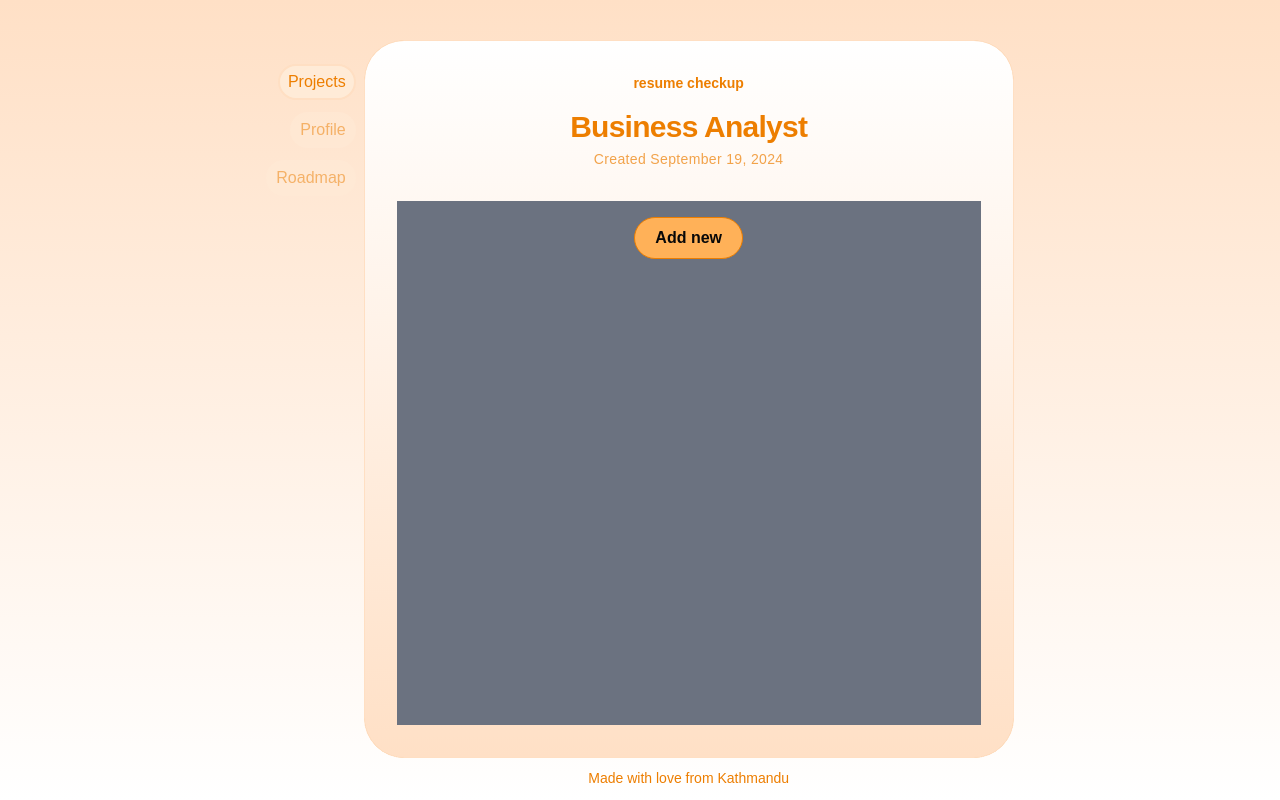
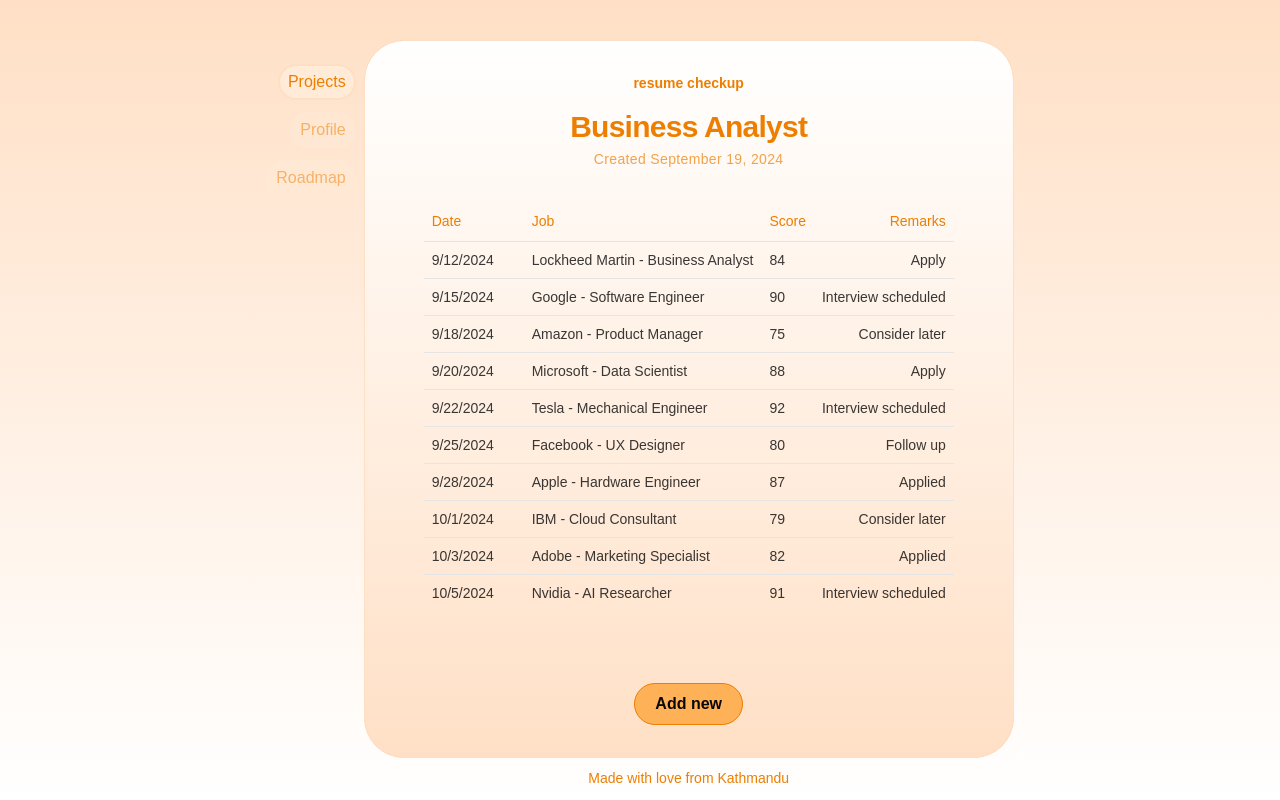
Before and after one commit to dangol-anish/resume-expert, a Next.js app: page /projects/list in a window 1280 px wide. Built offline with nearby package versions, Linux system fonts and the light colour scheme; a web font is replaced by a local one.

Commit message:
bug: scrollbar

```diff
--- a/app/projects/list/page.tsx
+++ b/app/projects/list/page.tsx
@@ -1,10 +1,17 @@
 import React from "react";
 import { Brygada_1918 } from "next/font/google";
 import Link from "next/link";
-import { CardComponent } from "@/data";
-import Image from "next/image";
-import card from "../../public/card.svg";
+import { CardComponent, ListComponent } from "@/data";
 import { HeadingItem } from "@/data";
+import {
+  Table,
+  TableBody,
+  TableCaption,
+  TableCell,
+  TableHead,
+  TableHeader,
+  TableRow,
+} from "@/components/ui/table";
 
 const brygada = Brygada_1918({ subsets: ["latin"] });
 
@@ -36,8 +43,36 @@
           ))}
         </div>
 
-        <div className="h-full w-full flex flex-col justify-between bg-gray-500">
-          <div className="w-full flex justify-center mt-4">
+        <div className="flex flex-col h-full justify-between">
+          {ListComponent.length > 0 ? (
+            <div className="max-h-[50vh] overflow-y-auto w-full flex flex-col justify-between text-a_black no-scrollbar">
+              <Table className="h-full  text-a_black/80">
+                <TableHeader className="">
+                  <TableRow>
+                    <TableHead className="w-[100px]">Date</TableHead>
+                    <TableHead>Job</TableHead>
+                    <TableHead>Score</TableHead>
+                    <TableHead className="text-right">Remarks</TableHead>
+                  </TableRow>
+                </TableHeader>
+                <TableBody>
+                  {ListComponent.map((item) => (
+                    <TableRow key={item.id}>
+                      <TableCell className="font-medium">
+                        {item.date.toLocaleDateString()}
+                      </TableCell>
+                      <TableCell>{item.company_job}</TableCell>
+                      <TableCell>{item.score}</TableCell>
+                      <TableCell className="text-right">
+                        {item.remarks}
+                      </TableCell>
+                    </TableRow>
+                  ))}
+                </TableBody>
+              </Table>
+            </div>
+          ) : (
+            <div className="w-full flex justify-center mt-4 items-center">
               <Link
                 href="/projects/add"
                 className="flex justify-center items-center bg-[#FFB158] text-a_black border border-primary_color rounded-full font-bold hover:bg-primary_color px-5 py-2"
@@ -45,6 +80,18 @@
                 Add new
               </Link>
             </div>
+          )}
+
+          {ListComponent.length === 0 ? null : (
+            <div className="w-full flex justify-center mt-4 items-center ">
+              <Link
+                href="/projects/add"
+                className="flex justify-center items-center bg-[#FFB158] text-a_black border border-primary_color rounded-full font-bold hover:bg-primary_color px-5 py-2"
+              >
+                Add new
+              </Link>
+            </div>
+          )}
         </div>
       </div>
     </>
--- a/app/projects/page.tsx
+++ b/app/projects/page.tsx
@@ -35,7 +35,7 @@
         ))}
       </div>
 
-      <div className="h-full w-full flex flex-col justify-between">
+      <div className="h-full w-full flex flex-col ">
         {CardComponent.length > 0 ? (
           <div className="flex-grow px-8 py-4 grid grid-cols-3 gap-4 max-h-[50vh] overflow-y-auto no-scrollbar">
             {CardComponent.map((item) => (
--- /dev/null
+++ b/components/ui/table.tsx
@@ -0,0 +1,120 @@
+import * as React from "react";
+
+import { cn } from "@/lib/utils";
+
+const Table = React.forwardRef<
+  HTMLTableElement,
+  React.HTMLAttributes<HTMLTableElement>
+>(({ className, ...props }, ref) => (
+  <div className="relative w-full overflow-auto">
+    <table
+      ref={ref}
+      className={cn("w-full caption-bottom text-sm", className)}
+      {...props}
+    />
+  </div>
+));
+Table.displayName = "Table";
+
+const TableHeader = React.forwardRef<
+  HTMLTableSectionElement,
+  React.HTMLAttributes<HTMLTableSectionElement>
+>(({ className, ...props }, ref) => (
+  <thead ref={ref} className={cn("[&_tr]:border-b", className)} {...props} />
+));
+TableHeader.displayName = "TableHeader";
+
+const TableBody = React.forwardRef<
+  HTMLTableSectionElement,
+  React.HTMLAttributes<HTMLTableSectionElement>
+>(({ className, ...props }, ref) => (
+  <tbody
+    ref={ref}
+    className={cn("[&_tr:last-child]:border-0", className)}
+    {...props}
+  />
+));
+TableBody.displayName = "TableBody";
+
+const TableFooter = React.forwardRef<
+  HTMLTableSectionElement,
+  React.HTMLAttributes<HTMLTableSectionElement>
+>(({ className, ...props }, ref) => (
+  <tfoot
+    ref={ref}
+    className={cn(
+      "border-t bg-muted/50 font-medium [&>tr]:last:border-b-0",
+      className
+    )}
+    {...props}
+  />
+));
+TableFooter.displayName = "TableFooter";
+
+const TableRow = React.forwardRef<
+  HTMLTableRowElement,
+  React.HTMLAttributes<HTMLTableRowElement>
+>(({ className, ...props }, ref) => (
+  <tr
+    ref={ref}
+    className={cn(
+      "border-b transition-colors hover:bg-[#FFF1EA] data-[state=selected]:bg-muted",
+      className
+    )}
+    {...props}
+  />
+));
+TableRow.displayName = "TableRow";
+
+const TableHead = React.forwardRef<
+  HTMLTableCellElement,
+  React.ThHTMLAttributes<HTMLTableCellElement>
+>(({ className, ...props }, ref) => (
+  <th
+    ref={ref}
+    className={cn(
+      "h-10 px-2 text-left align-middle font-medium text-muted-foreground text-primary_color [role=checkbox]]:translate-y-[2px]",
+      className
+    )}
+    {...props}
+  />
+));
+TableHead.displayName = "TableHead";
+
+const TableCell = React.forwardRef<
+  HTMLTableCellElement,
+  React.TdHTMLAttributes<HTMLTableCellElement>
+>(({ className, ...props }, ref) => (
+  <td
+    ref={ref}
+    className={cn(
+      "p-2 align-middle [&:has([role=checkbox])]:pr-0 [&>[role=checkbox]]:translate-y-[2px]",
+      className
+    )}
+    {...props}
+  />
+));
+TableCell.displayName = "TableCell";
+
+const TableCaption = React.forwardRef<
+  HTMLTableCaptionElement,
+  React.HTMLAttributes<HTMLTableCaptionElement>
+>(({ className, ...props }, ref) => (
+  <caption
+    ref={ref}
+    className={cn("mt-4 text-sm text-muted-foreground", className)}
+    {...props}
+  />
+));
+TableCaption.displayName = "TableCaption";
+
+export {
+  Table,
+  TableHeader,
+  TableBody,
+  TableFooter,
+  TableHead,
+  TableRow,
+  TableCell,
+  TableCaption,
+};
--- a/data.ts
+++ b/data.ts
@@ -170,7 +170,7 @@
   remarks: string;
 }
 
-const ListComponent: List[] = [
+export const ListComponent: List[] = [
   {
     id: 1,
     date: new Date("2024-09-12"),
```
Lines whose indentation alone changed are shown as unchanged.
